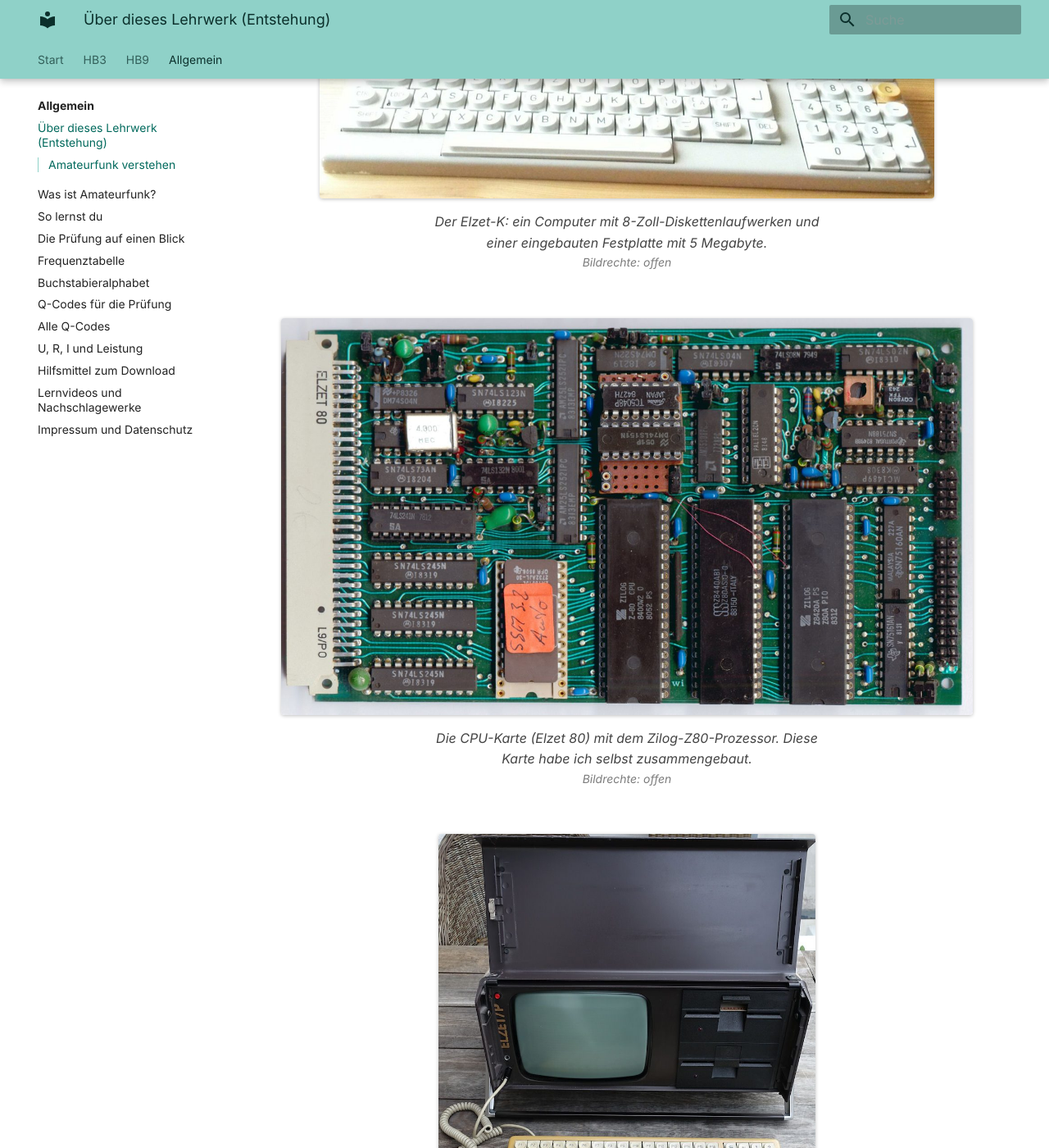
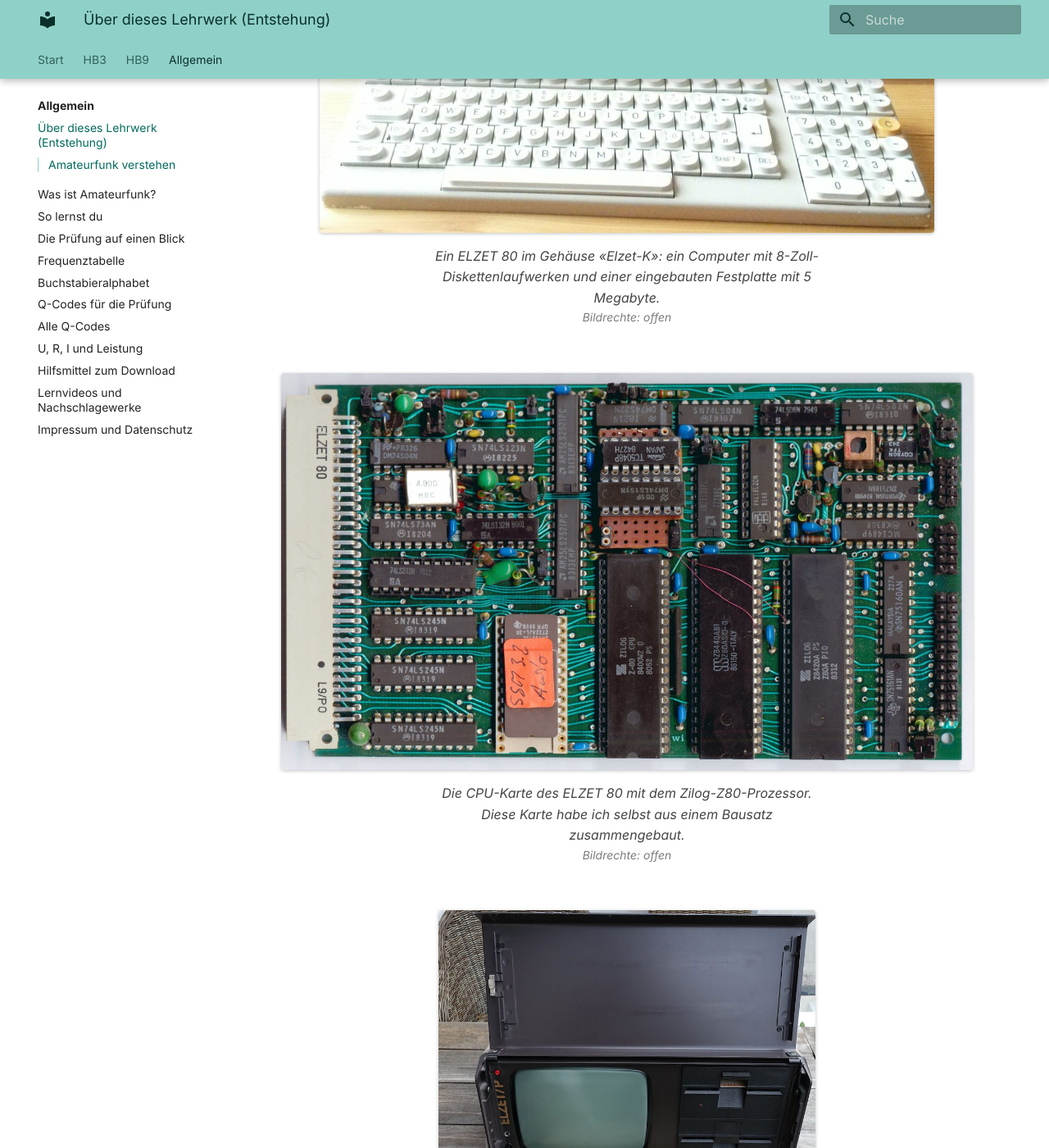
Before and after one commit to MaShaoDe/Amateurfunk-verstehen, an MkDocs documentation site: the page built from docs/allgemein/ueber-dieses-lehrwerk.md, in a window 1280 px wide and 1400 px high, scrolled down 2948 px. Shown: the whole window at 82% size. Built offline with MkDocs 1.6.1 and Material for MkDocs 9.7.7, drawn with Linux system fonts in a browser that asks for light colours; some of the changed text lies outside the part shown.

Commit message:
Entstehungsseite: ELZET 80 aus Bausätzen von Elektronikladen Detmold

```diff
--- a/docs/allgemein/ueber-dieses-lehrwerk.md
+++ b/docs/allgemein/ueber-dieses-lehrwerk.md
@@ -33,6 +33,8 @@ zusammengestellt.
 
 Getippt wurde das ursprüngliche Manuskript auf einem selbstgebauten Computer mit einem Zilog-Z80-Prozessor, unter dem Betriebssystem CP/M 2.2, mit der Textverarbeitung WordStar der Firma MicroPro, damals eine der verbreitetsten Textverarbeitungen im professionellen und semiprofessionellen Umfeld.
 
+Mein selbstgebauter Computer war ein ELZET 80, aufgebaut aus Bausätzen der Firma Elektronikladen Detmold.
+
 <figure markdown>
   ![Werbeanzeige für die Textverarbeitung WordStar von MicroPro](../images/entstehung/wordstar-werbung.jpg){ width="55%" loading=lazy }
   <figcaption>Werbung für WordStar von MicroPro: "What you see is what you get". <span class="bildrechte">Bildrechte: offen</span></figcaption>
@@ -45,17 +47,17 @@ Getippt wurde das ursprüngliche Manuskript auf einem selbstgebauten Computer mi
 
 <figure markdown>
   ![Computer Elzet-K mit zwei Diskettenlaufwerken und Tastatur](../images/entstehung/elzet-k.jpg){ width="80%" loading=lazy }
-  <figcaption>Der Elzet-K: ein Computer mit 8-Zoll-Diskettenlaufwerken und einer eingebauten Festplatte mit 5 Megabyte. <span class="bildrechte">Bildrechte: offen</span></figcaption>
+  <figcaption>Ein ELZET 80 im Gehäuse «Elzet-K»: ein Computer mit 8-Zoll-Diskettenlaufwerken und einer eingebauten Festplatte mit 5 Megabyte. <span class="bildrechte">Bildrechte: offen</span></figcaption>
 </figure>
 
 <figure markdown>
   ![Platine der Elzet-80-CPU-Karte mit Zilog Z80](../images/entstehung/cpu-karte.jpg){ width="90%" loading=lazy }
-  <figcaption>Die CPU-Karte (Elzet 80) mit dem Zilog-Z80-Prozessor. Diese Karte habe ich selbst zusammengebaut. <span class="bildrechte">Bildrechte: offen</span></figcaption>
+  <figcaption>Die CPU-Karte des ELZET 80 mit dem Zilog-Z80-Prozessor. Diese Karte habe ich selbst aus einem Bausatz zusammengebaut. <span class="bildrechte">Bildrechte: offen</span></figcaption>
 </figure>
 
 <figure markdown>
   ![Tragbarer Computer Elzet-P mit Bildschirm, Diskettenlaufwerken und Tastatur](../images/entstehung/elzet-p.jpg){ width="55%" loading=lazy }
-  <figcaption>Später kam der Elzet-P (Portable) mit 5,25-Zoll-Laufwerken. <span class="bildrechte">Bildrechte: offen</span></figcaption>
+  <figcaption>Später kam der ELZET-P (Portable) mit 5,25-Zoll-Laufwerken. <span class="bildrechte">Bildrechte: offen</span></figcaption>
 </figure>
 
 
```
